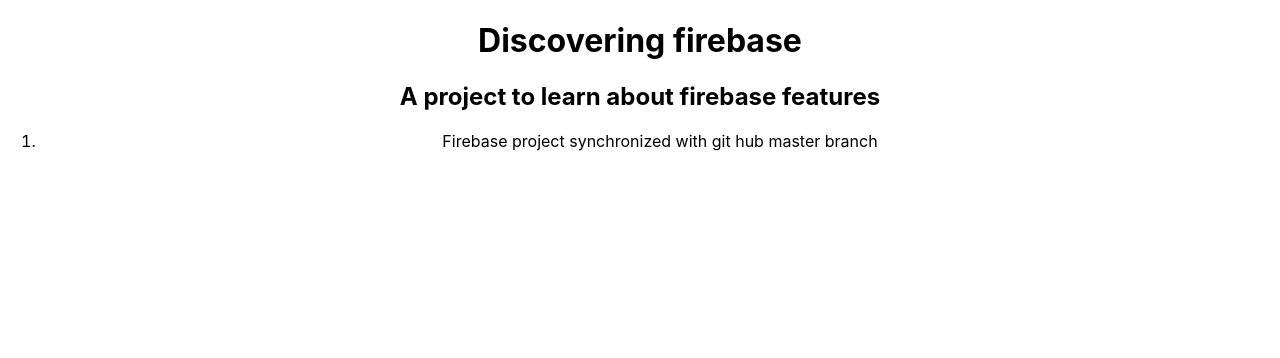
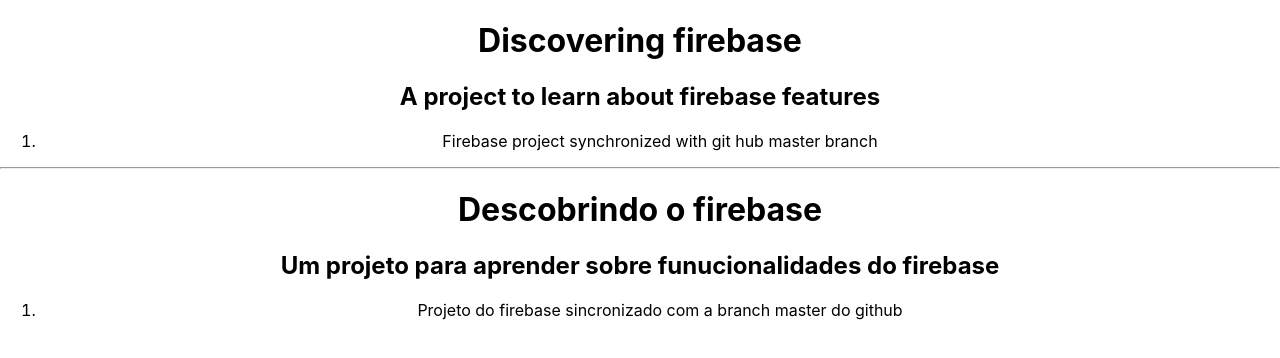
Before and after one commit to GustaSilvaBr/discovering-firebase, a React (Create React App) app: page / in a window 1280 px wide. Shown: the top 358 px of the page. Built offline with nearby package versions, Linux system fonts and the light colour scheme.

Commit message:
:sparkles: feat: Add portuguese translation

```diff
--- a/src/App.js
+++ b/src/App.js
@@ -8,6 +8,14 @@
             <ol>
                 <li>Firebase project synchronized with git hub master branch</li>
             </ol>
+
+            <hr></hr>
+
+            <h1>Descobrindo o firebase</h1>
+            <h2>Um projeto para aprender sobre funucionalidades do firebase</h2>
+            <ol>
+                <li>Projeto do firebase sincronizado com a branch master do github</li>
+            </ol>
         </div>
     );
 }
```
